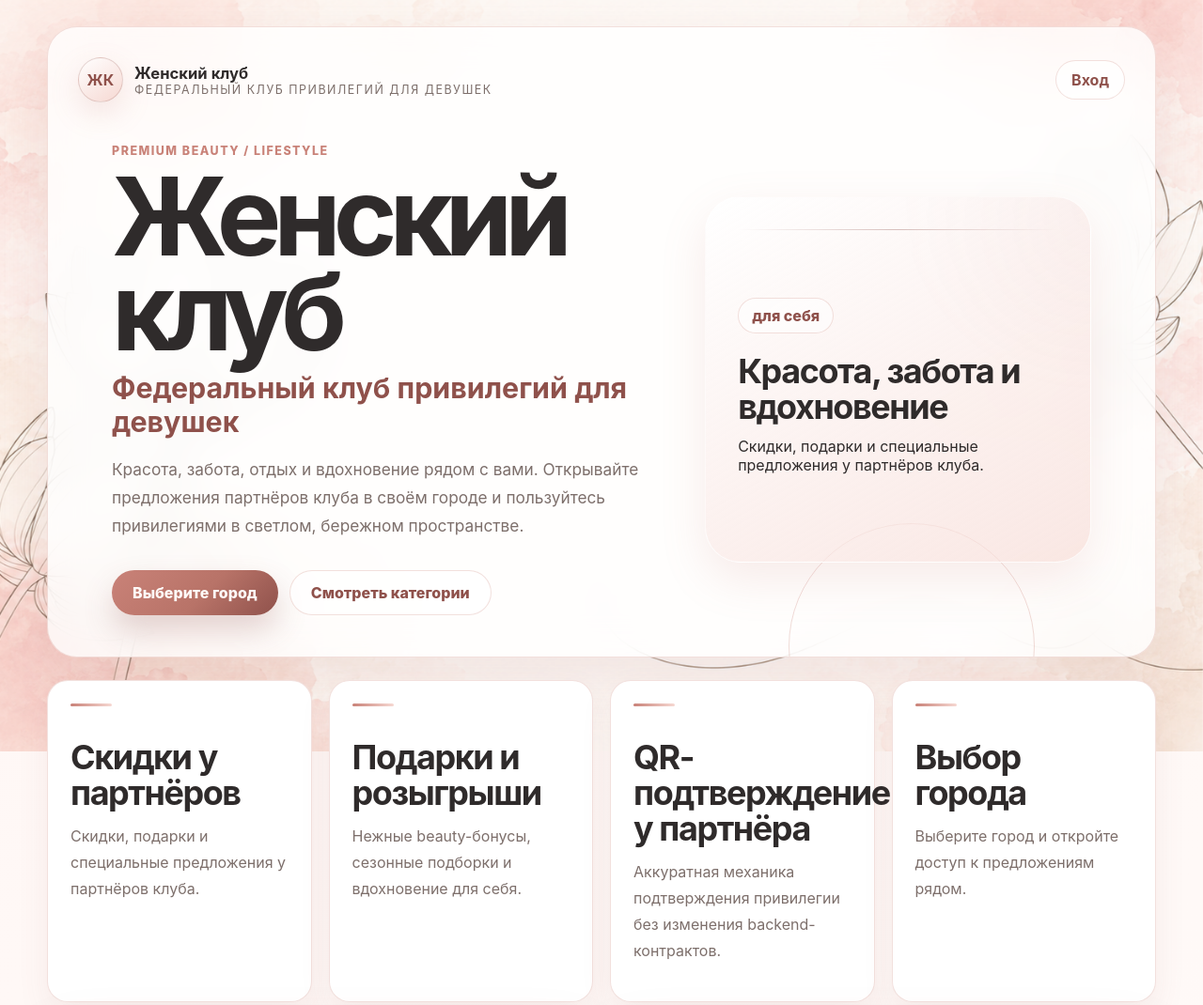
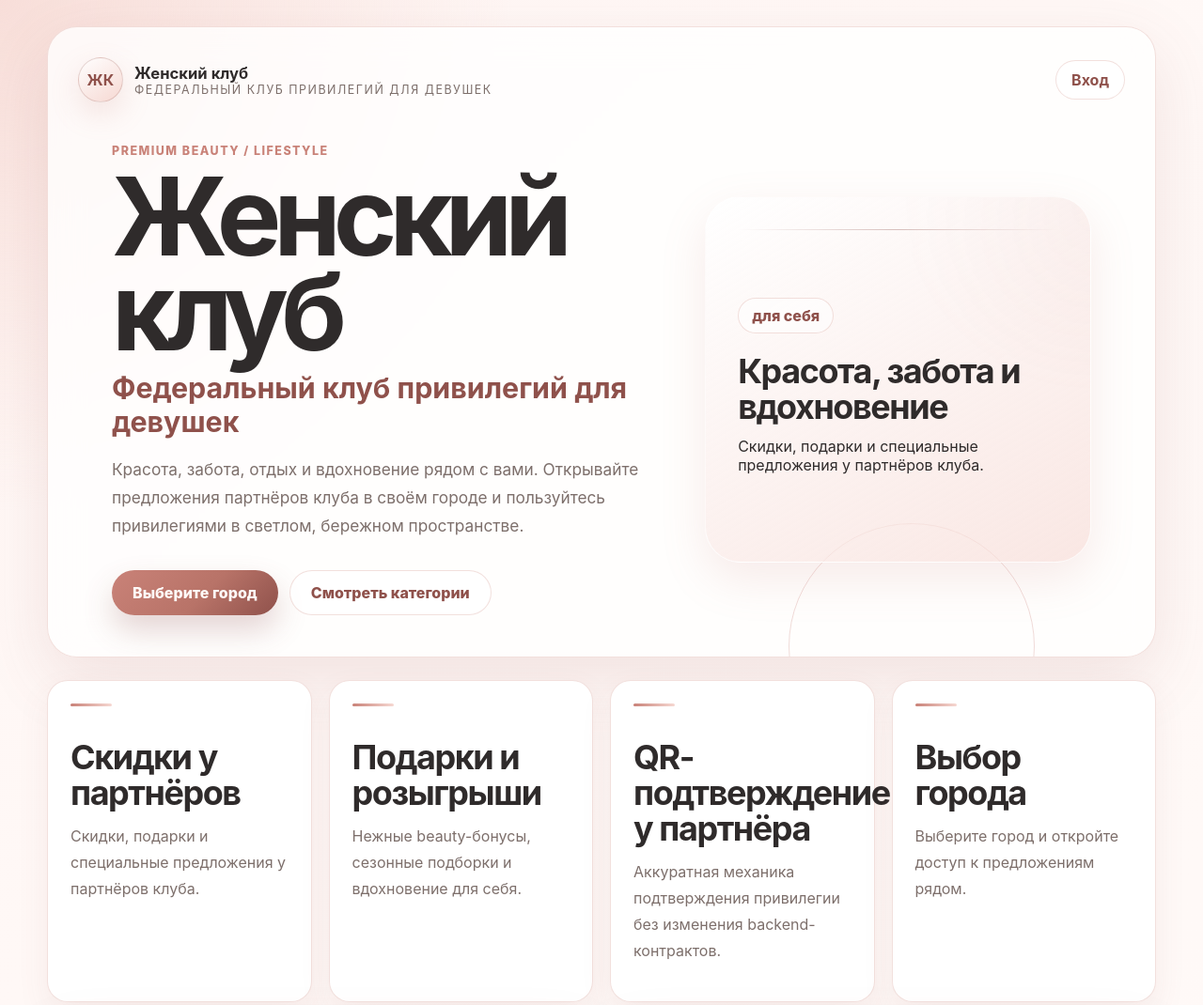
Before and after one commit to danka1947-afk/fed_women_club_WEB_NEW, a website: page frontend/index.html in a window 1280 px wide. Shown: the top 1070 px of the page at 94% size. Drawn offline with Linux system fonts and the light colour scheme.

Commit message:
Remove lotus image background integration

```diff
--- a/frontend/src/styles.css
+++ b/frontend/src/styles.css
@@ -40,17 +40,6 @@ body {
     linear-gradient(135deg, var(--color-background), var(--color-background-soft));
 }
 
-body:not(.is-dashboard)::before {
-  position: fixed;
-  z-index: 0;
-  inset: 0;
-  content: "";
-  pointer-events: none;
-  background-image: url("/assets/lotus-bg.png");
-  background-size: cover;
-  background-position: center center;
-  background-repeat: no-repeat;
-}
 
 a {
   color: inherit;
```
Also changed, not shown: 1 other file.
